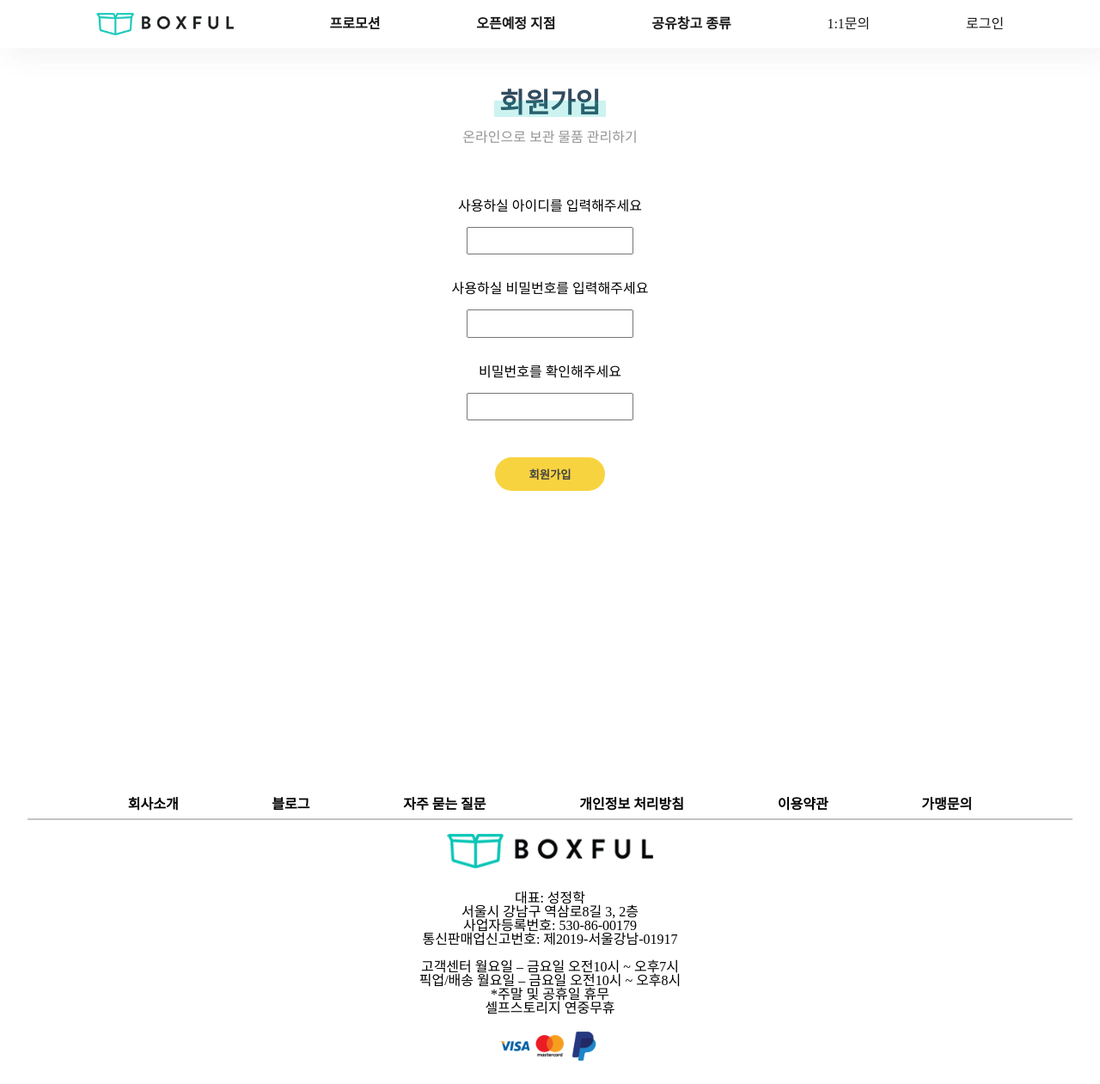
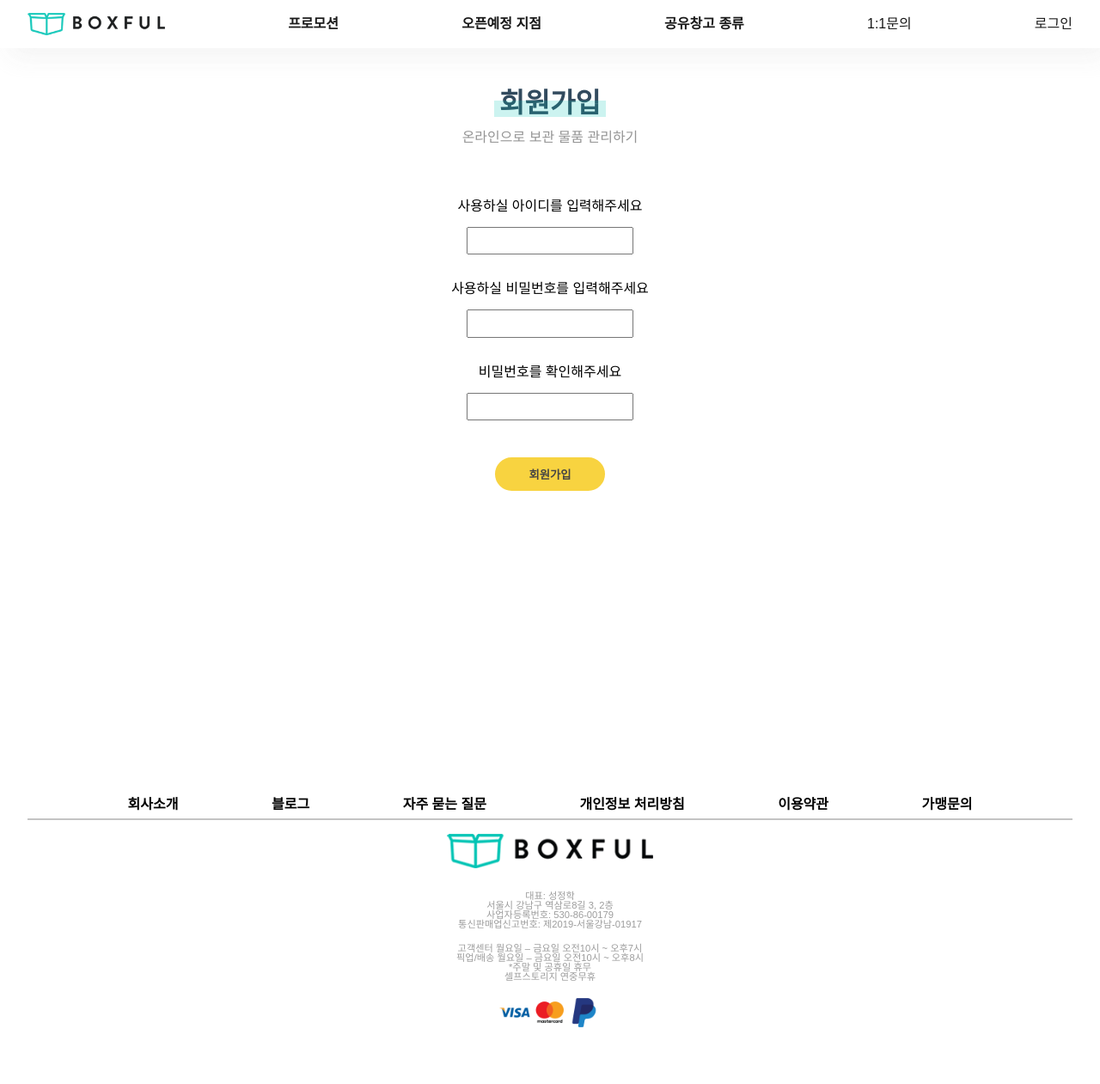
Before and after one commit to seolhs04/react_atomic-design, a React (Create React App) app: page /signup in a window 1280 px wide. Shown: the whole page at 86% size. After the commit the page ends 1222 px from the top, so only its background shows below. Built offline with nearby package versions, Linux system fonts and the light colour scheme.

Commit message:
폰트 적용, 모바일 뷰 디자인 수정, 모바일 사이드바 구현

```diff
--- a/src/GlobalStyle.tsx
+++ b/src/GlobalStyle.tsx
@@ -27,6 +27,8 @@ footer, header, hgroup, menu, nav, section {
 	display: block;
 }
 body {
+	@import url('https://fonts.googleapis.com/css2?family=Noto+Sans+KR&display=swap');
+	font-family: 'Noto Sans KR', sans-serif;
 	line-height: 1;
 	overflow-x:hidden;
 }
--- a/src/components/atoms/Modal/style.tsx
+++ b/src/components/atoms/Modal/style.tsx
@@ -1,14 +1,4 @@
 import styled, { keyframes } from "styled-components";
-
-const slideUp = keyframes`
-0% {
-  transform : translate(-50%, -45%);
-  opacity: 0;
-}
-100%{
-  transform : translateY(-50%, -50%);
-  opacity: 1;
-}`;
 
 const fadeIn = keyframes`
 0% {
@@ -27,7 +17,4 @@ export const Background = styled.div`
   height: 100vh;
   background: rgba(0, 0, 0, 0.3);
   z-index: 99;
-  & > div {
-    animation: ${slideUp} 1s ease-in;
-  }
 `;
--- a/src/components/atoms/Page/style.tsx
+++ b/src/components/atoms/Page/style.tsx
@@ -1,4 +1,5 @@
 import styled, { css } from "styled-components";
+import { useMediaQuery } from "../../../hooks";
 
 interface PageProps {
   background?: string;
@@ -9,8 +10,9 @@ export const Page = styled.div`
     props.background &&
     css`
       background: url(${props.background}) no-repeat center;
-      background-size: 100% 100%;
+      background-size: auto 100%;
     `};
   min-width: 100vw;
   min-height: 100vh;
+  ${useMediaQuery("background-size: 350% 100%;")}
 `;
--- a/src/components/molcules/Footer/index.tsx
+++ b/src/components/molcules/Footer/index.tsx
@@ -22,16 +22,36 @@ export default function Footer() {
         pointer={true}
       />
       <FlexBox direction="column">
-        <Text innerText="대표: 성정학" />
-        <Text innerText="서울시 강남구 역삼로8길 3, 2층" />
-        <Text innerText="사업자등록번호: 530-86-00179" />
-        <Text innerText="통신판매업신고번호: 제2019-서울강남-01917" />
+        <Text innerText="대표: 성정학" color="#9c9c9c" size="small" />
+        <Text
+          innerText="서울시 강남구 역삼로8길 3, 2층"
+          color="#9c9c9c"
+          size="small"
+        />
+        <Text
+          innerText="사업자등록번호: 530-86-00179"
+          color="#9c9c9c"
+          size="small"
+        />
+        <Text
+          innerText="통신판매업신고번호: 제2019-서울강남-01917"
+          color="#9c9c9c"
+          size="small"
+        />
       </FlexBox>
       <FlexBox direction="column">
-        <Text innerText="고객센터 월요일 – 금요일 오전10시 ~ 오후7시" />
-        <Text innerText="픽업/배송 월요일 – 금요일 오전10시 ~ 오후8시" />
-        <Text innerText="*주말 및 공휴일 휴무" />
-        <Text innerText="셀프스토리지 연중무휴" />
+        <Text
+          innerText="고객센터 월요일 – 금요일 오전10시 ~ 오후7시"
+          color="#9c9c9c"
+          size="small"
+        />
+        <Text
+          innerText="픽업/배송 월요일 – 금요일 오전10시 ~ 오후8시"
+          color="#9c9c9c"
+          size="small"
+        />
+        <Text innerText="*주말 및 공휴일 휴무" color="#9c9c9c" size="small" />
+        <Text innerText="셀프스토리지 연중무휴" color="#9c9c9c" size="small" />
       </FlexBox>
       <FlexBox justifyContent="center">
         <Image src="/images/visa_img.jpeg" width="2.5rem" />
--- a/src/components/molcules/NavBar/index.tsx
+++ b/src/components/molcules/NavBar/index.tsx
@@ -3,11 +3,12 @@ import { useNavigate } from "react-router-dom";
 
 import * as S from "./style";
 import { useState } from "react";
-import { LoginModal } from "../../organisms";
+import { LoginModal, SideMenu } from "../../organisms";
 
 export default function NavBar() {
   const navigate = useNavigate();
   const [loginModal, setLoginModal] = useState(false);
+  const [sideMenu, setSideMenu] = useState(false);
   const login = localStorage.getItem("login") === "true" ? true : false;
 
   const onLogin = () => {
@@ -27,15 +28,29 @@ export default function NavBar() {
         onClick={() => navigate("/")}
         pointer={true}
       />
+      <S.NavItem>
         <Text innerText="프로모션" bold={true} hover={true} />
+      </S.NavItem>
+      <S.NavItem>
         <Text innerText="오픈예정 지점" bold={true} hover={true} />
+      </S.NavItem>
+      <S.NavItem>
         <Text innerText="공유창고 종류" bold={true} hover={true} />
+      </S.NavItem>
+      <S.NavItem>
         <Text innerText="1:1문의" hover={true} />
+      </S.NavItem>
+      <S.NavItem>
         <Text
           innerText={login ? "로그아웃" : "로그인"}
           hover={true}
           onClick={onLogin}
         />
+      </S.NavItem>
+      <S.SideMenu>
+        <Text innerText="메뉴" hover={true} onClick={() => setSideMenu(true)} />
+      </S.SideMenu>
+      {sideMenu && <SideMenu closeMenu={() => setSideMenu(false)} />}
       {loginModal && <LoginModal closeModal={() => setLoginModal(false)} />}
     </S.NavBar>
   );
--- a/src/components/molcules/NavBar/style.tsx
+++ b/src/components/molcules/NavBar/style.tsx
@@ -1,9 +1,10 @@
 import styled from "styled-components";
+import { useMediaQuery } from "../../../hooks";
 
 export const NavBar = styled.div`
   display: flex;
   height: 3.5rem;
-  justify-content: space-evenly;
+  justify-content: space-between;
   align-items: center;
   position: sticky;
   top: 0;
@@ -11,4 +12,12 @@ export const NavBar = styled.div`
   background: white;
   opacity: 0.9;
   z-index: 99;
+  padding: 0 2em;
 `;
+export const NavItem = styled.div`
+  ${useMediaQuery("display:none")}
+`;
+export const SideMenu = styled.div`
+  display: none;
+  ${useMediaQuery("display:block")};
+`;
--- a/src/components/organisms/LoginModal/style.tsx
+++ b/src/components/organisms/LoginModal/style.tsx
@@ -1,4 +1,14 @@
-import styled from "styled-components";
+import styled, { keyframes } from "styled-components";
+
+const slideUp = keyframes`
+0% {
+  transform : translate(-50%, -45%);
+  opacity: 0;
+}
+100%{
+  transform : translateY(-50%, -50%);
+  opacity: 1;
+}`;
 
 export const ModalBox = styled.div`
   transform: translate(-50%, -50%);
@@ -9,5 +19,6 @@ export const ModalBox = styled.div`
   border-radius: 1rem;
   width: 25rem;
   height: 20rem;
+  max-width: 100%;
+  animation: ${slideUp} 1s ease-in;
 `;
-export const Input = styled.input``;
--- /dev/null
+++ b/src/components/organisms/SideMenu/index.tsx
@@ -0,0 +1,46 @@
+import { useState } from "react";
+import { useNavigate } from "react-router-dom";
+import { LoginModal } from "..";
+import { useInput } from "../../../hooks";
+import { Button, FlexBox, Input, Modal, Text } from "../../atoms";
+
+import * as S from "./style";
+
+interface SideMenuProps {
+  closeMenu: () => void;
+}
+
+export default function SideMenu({ closeMenu }: SideMenuProps) {
+  const navigate = useNavigate();
+  const [loginModal, setLoginModal] = useState(false);
+  const login = localStorage.getItem("login") === "true" ? true : false;
+
+  const onLogin = () => {
+    if (login) {
+      localStorage.setItem("login", "false");
+      location.reload();
+    } else {
+      setLoginModal(true);
+    }
+  };
+  return (
+    <>
+      <Modal closeModal={closeMenu}>
+        <S.MenuBox onClick={(e) => e.stopPropagation()}>
+          <FlexBox direction="column" gap="2em">
+            <Text
+              innerText={login ? "로그아웃" : "로그인"}
+              hover={true}
+              onClick={onLogin}
+            />
+            <Text innerText="프로모션" bold={true} hover={true} />
+            <Text innerText="오픈예정 지점" bold={true} hover={true} />
+            <Text innerText="공유창고 종류" bold={true} hover={true} />
+            <Text innerText="1:1문의" hover={true} />
+          </FlexBox>
+        </S.MenuBox>
+      </Modal>
+      {loginModal && <LoginModal closeModal={() => setLoginModal(false)} />}
+    </>
+  );
+}
--- /dev/null
+++ b/src/components/organisms/SideMenu/style.tsx
@@ -0,0 +1,21 @@
+import styled, { keyframes } from "styled-components";
+
+const slideUp = keyframes`
+0% {
+  transform : translate(100%, 0);
+  opacity: 0;
+}
+100%{
+  transform : translateY(-50%, -50%);
+  opacity: 1;
+}`;
+
+export const MenuBox = styled.div`
+  background-color: white;
+  margin-left: auto;
+  width: 15rem;
+  height: 100%;
+  max-width: 100%;
+  animation: ${slideUp} 0.3s ease-in;
+  padding: 2em 0;
+`;
--- a/src/components/organisms/index.ts
+++ b/src/components/organisms/index.ts
@@ -1,3 +1,4 @@
 export { default as CardSlide } from "./CardSlide";
 export { default as IntroTable } from "./IntroTable";
 export { default as LoginModal } from "./LoginModal";
+export { default as SideMenu } from "./SideMenu";
--- a/src/hooks/index.ts
+++ b/src/hooks/index.ts
@@ -1 +1,2 @@
 export { default as useInput } from "./useInput";
+export { default as useMediaQuery } from "./useMediaQuery";
--- /dev/null
+++ b/src/hooks/useMediaQuery.ts
@@ -0,0 +1,10 @@
+import { css } from "styled-components";
+
+const mediaQuery = (options: string) => {
+  return css`
+    @media all and (max-width: 768px) {
+      ${options};
+    }
+  `;
+};
+export default mediaQuery;
```
Lines whose indentation alone changed are shown as unchanged.
